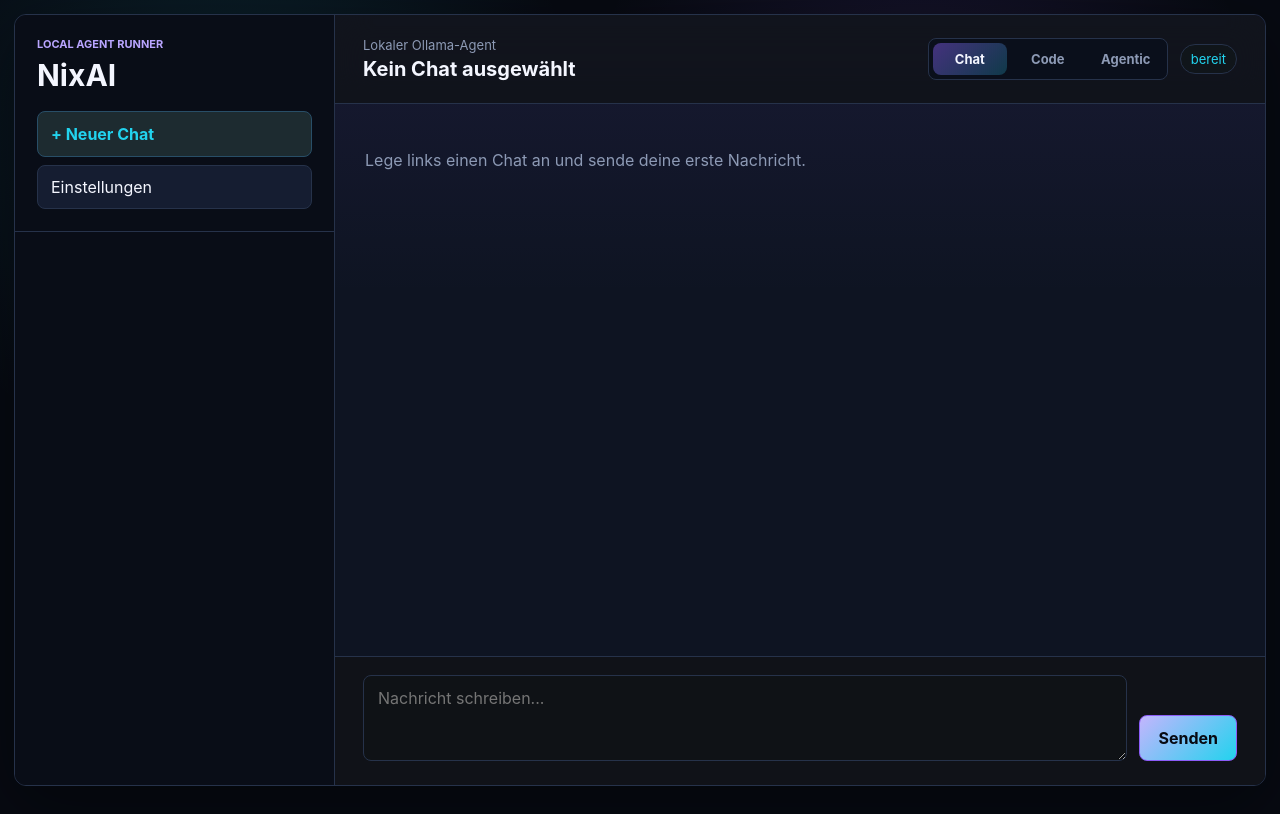
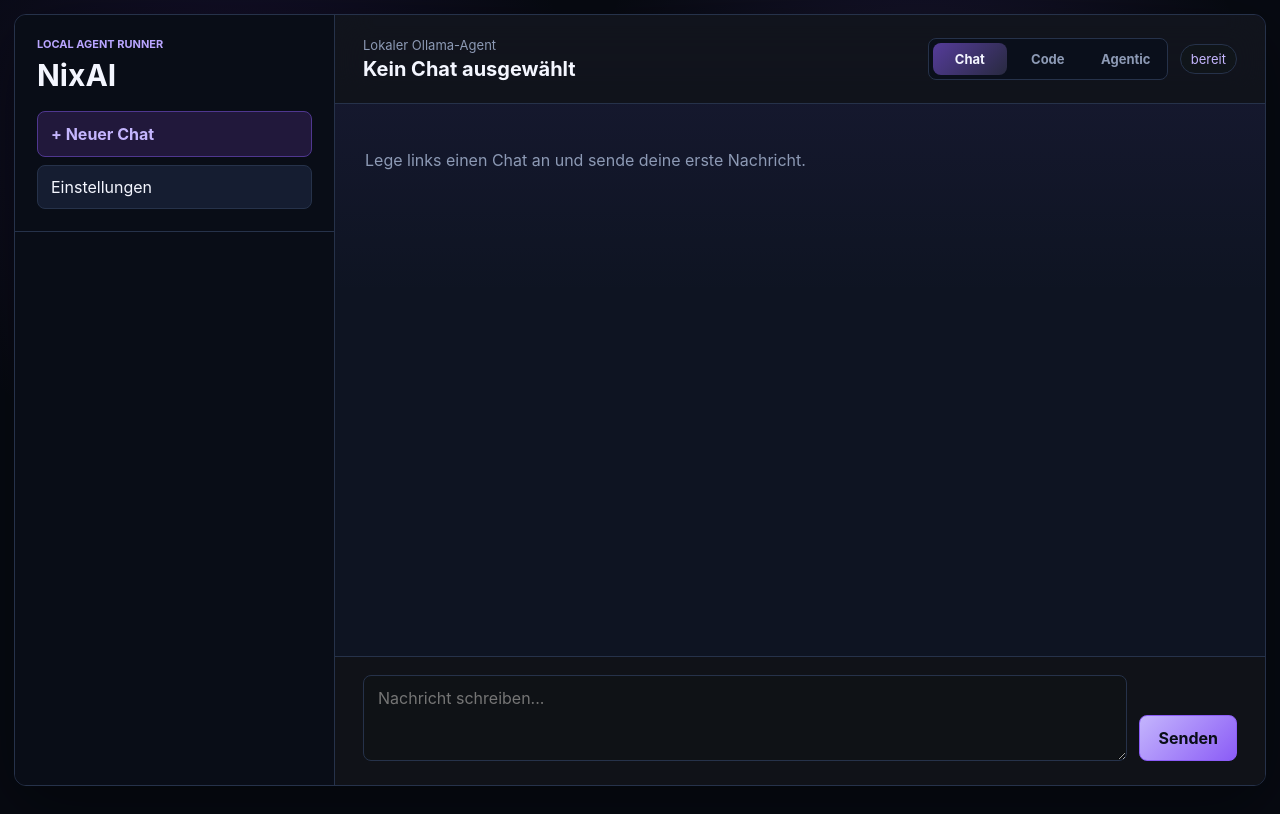
Before and after one commit to fkde/nixai, a FastAPI app: page / in a window 1280 px wide. Run offline with FastAPI, Linux system fonts and the light colour scheme; data that the repository does not hold is empty; parts of the project's set-up code (start-up, migrations or seed data) failed here and were passed over.

Commit message:
Use purple only accent theme

```diff
--- a/app/static/style.css
+++ b/app/static/style.css
@@ -10,8 +10,6 @@
   --muted: #8d9ab5;
   --accent: #8b5cf6;
   --accent-strong: #c4b5fd;
-  --cyan: #22d3ee;
-  --cyan-soft: #123f4e;
   --gold: #b9a5ff;
   --danger: #e16f6f;
   --shadow: 0 20px 70px rgba(0, 0, 0, 0.42);
@@ -25,7 +23,7 @@ body {
   margin: 0;
   min-height: 100vh;
   background:
-    radial-gradient(circle at 18% 16%, rgba(34, 211, 238, 0.12), transparent 28%),
+    radial-gradient(circle at 18% 16%, rgba(124, 58, 237, 0.12), transparent 28%),
     radial-gradient(circle at 72% 18%, rgba(139, 92, 246, 0.14), transparent 30%),
     var(--bg);
   color: var(--text);
@@ -107,9 +105,9 @@ button:hover {
   width: 100%;
   padding: 12px 13px;
   text-align: left;
-  background: #1d2b30;
-  border-color: #284e67;
-  color: var(--cyan);
+  background: #21183b;
+  border-color: #4f378f;
+  color: var(--accent-strong);
   font-weight: 700;
 }
 
@@ -136,9 +134,9 @@ button:hover {
 }
 
 .chat-item.active {
-  border-color: var(--cyan);
-  background: #0f3540;
-  color: #b8f6ff;
+  border-color: var(--accent);
+  background: #251a45;
+  color: var(--accent-strong);
 }
 
 .chat {
@@ -192,7 +190,7 @@ button:hover {
 }
 
 .mode-button.active {
-  background: linear-gradient(135deg, rgba(139, 92, 246, 0.45), rgba(34, 211, 238, 0.22));
+  background: linear-gradient(135deg, rgba(139, 92, 246, 0.58), rgba(196, 181, 253, 0.16));
   color: var(--text);
 }
 
@@ -213,7 +211,7 @@ button:hover {
   border-radius: 999px;
   padding: 6px 10px;
   background: #10151a;
-  color: var(--cyan);
+  color: var(--accent-strong);
   font-size: 13px;
 }
 
@@ -260,8 +258,8 @@ button:hover {
 }
 
 .message.user .bubble {
-  background: #101f34;
-  border-color: #28547c;
+  background: #171a2b;
+  border-color: #3c315f;
 }
 
 .message.assistant .bubble {
@@ -270,7 +268,7 @@ button:hover {
 }
 
 .message.code .bubble {
-  border-color: rgba(34, 211, 238, 0.42);
+  border-color: rgba(167, 139, 250, 0.46);
 }
 
 .message.agentic .bubble {
@@ -327,9 +325,9 @@ textarea:focus {
 #send-button {
   align-self: end;
   padding: 12px 18px;
-  background: linear-gradient(135deg, var(--accent-strong), var(--cyan));
+  background: linear-gradient(135deg, var(--accent-strong), var(--accent));
   border-color: var(--accent);
-  color: #070a12;
+  color: #090d17;
   font-weight: 700;
 }
 
```
